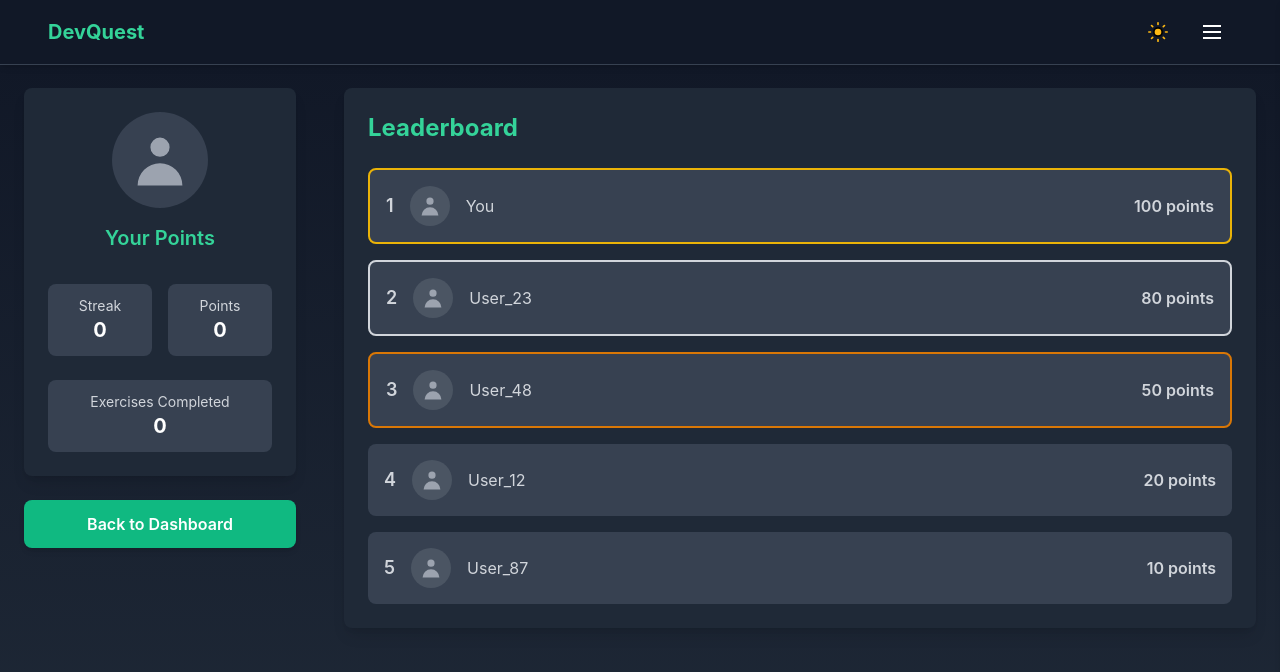
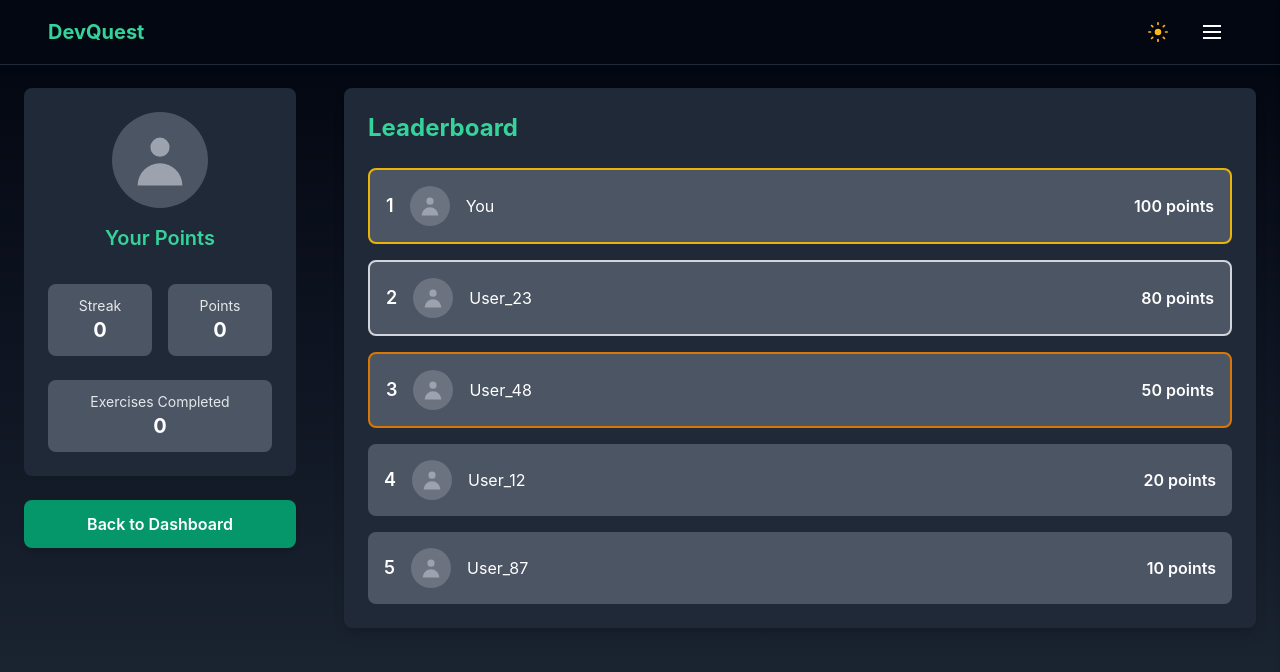
Before and after one commit to unr-capstone-group35/frontend, a Nuxt app: page /leaderboard in a window 1280 px wide. Shown: the top 672 px of the page. Built offline with nearby package versions, Linux system fonts and the light colour scheme.

Commit message:
changed ui color scheme

```diff
--- a/assets/css/tailwind.css
+++ b/assets/css/tailwind.css
@@ -22,7 +22,7 @@
 
   /* Page background gradient */
   .bg-page-gradient {
-    @apply bg-gradient-to-b from-white dark:from-gray-900 to-green-50 dark:to-gray-800;
+    @apply bg-gradient-to-b from-slate-100 dark:from-gray-950 to-green-50 dark:to-gray-800;
   }
 
   /* use this for most pages*/
@@ -48,24 +48,24 @@
   }
 
   .bg-primary {
-    @apply bg-emerald-600 dark:bg-emerald-500; /* For primary buttons and interactive elements */
+    @apply bg-emerald-500 dark:bg-emerald-600; /* For primary buttons and interactive elements */
   }
 
   .border-primary {
-    @apply border-emerald-600 dark:border-emerald-500; /* For borders that use the primary brand color */
+    @apply border-emerald-500 dark:border-emerald-500; /* For borders that use the primary brand color */
   }
 
   .hover-primary {
-    @apply hover:bg-emerald-700 dark:hover:bg-emerald-600; /* Hover state for primary buttons */
+    @apply hover:bg-emerald-700 dark:hover:bg-emerald-800; /* Hover state for primary buttons */
   }
 
   .accent-gradient {
-    @apply bg-gradient-to-br from-green-200 to-green-100 dark:from-green-800 dark:to-green-900;
+    @apply bg-gradient-to-br from-emerald-400 to-emerald-700 dark:from-emerald-800 dark:to-emerald-600;
   }
 
 
   .card {
-    @apply rounded-lg bg-white p-6 shadow-lg dark:bg-gray-800;
+    @apply rounded-xl bg-gradient-to-b from-slate-50 dark:from-gray-700 to-slate-300 dark:to-gray-800;
   }
 
   .background-card {
--- a/components/Header.vue
+++ b/components/Header.vue
@@ -22,7 +22,7 @@ const toggleMenu = () => {
 
 <template>
   <div>
-    <header class="w-full border-b border-gray-200 bg-white dark:border-gray-700 dark:bg-gray-900">
+    <header class="w-full border-b border-gray-200 bg-white dark:border-gray-800 dark:bg-gray-950">
       <nav class="flex items-center justify-between px-12 py-3">
         <NuxtLink to="/" class="flex items-center gap-2">
           <span class="text-xl font-bold text-emerald-600 dark:text-emerald-400">DevQuest</span>
--- a/pages/index.vue
+++ b/pages/index.vue
@@ -60,7 +60,9 @@ const gameFeatures = ref([
               <div class="card relative p-8">
                 <div class="space-y-4">
                   <div class="flex items-center gap-4">
-                    <div class="flex h-16 w-16 items-center justify-center rounded-lg bg-green-100 dark:bg-green-900">
+                    <div
+                      class="flex h-16 w-16 items-center justify-center rounded-lg bg-emerald-400 dark:bg-emerald-800"
+                    >
                       <span class="text-3xl">💻</span>
                     </div>
                     <div class="flex-1">
@@ -114,7 +116,7 @@ const gameFeatures = ref([
       class="flex h-screen items-center bg-gradient-to-b from-indigo-50 to-purple-50 dark:from-indigo-950 dark:to-purple-950"
     >
       <div class="container mx-auto px-4">
-        <div class="mx-auto flex max-w-6xl flex-col items-center justify-between gap-12 lg:flex-row">
+        <div class="mx-auto flex max-w-6xl flex-col items-center justify-between gap-20 lg:flex-row">
           <div class="order-2 text-center lg:order-2 lg:w-1/2 lg:text-left">
             <h2 class="mb-6 text-4xl font-bold text-gray-900 dark:text-white lg:text-5xl">What You'll Learn</h2>
             <p class="mb-8 text-lg text-gray-600 dark:text-gray-300">
--- a/pages/leaderboard.vue
+++ b/pages/leaderboard.vue
@@ -12,11 +12,11 @@ const leaderboardUsers = [
 <template>
   <div class="page-container flex">
     <div class="flex w-80 flex-col p-6">
-      <div class="card">
+      <div class="rounded-lg bg-white p-6 dark:bg-gray-800">
         <!-- Current user(left card) -->
         <div class="mb-8 flex flex-col items-center space-y-4">
           <div
-            class="flex h-24 w-24 items-center justify-center overflow-hidden rounded-full bg-gray-200 dark:bg-gray-700"
+            class="flex h-24 w-24 items-center justify-center overflow-hidden rounded-full bg-gray-200 dark:bg-gray-600"
           >
             <svg class="h-16 w-16 text-gray-400" fill="currentColor" viewBox="0 0 20 20">
               <path fill-rule="evenodd" d="M10 9a3 3 0 100-6 3 3 0 000 6zm-7 9a7 7 0 1114 0H3z" clip-rule="evenodd" />
@@ -27,18 +27,18 @@ const leaderboardUsers = [
 
         <!-- Stats Grid -->
         <div class="mb-6 grid grid-cols-2 gap-4">
-          <div class="flex flex-col items-center rounded-lg bg-gray-100 p-3 dark:bg-gray-700">
-            <div class="text-sm text-gray-800 dark:text-gray-300">Streak</div>
+          <div class="flex flex-col items-center rounded-lg bg-gray-100 p-3 dark:bg-gray-600">
+            <div class="text-sm text-gray-800 dark:text-gray-200">Streak</div>
             <div class="text-xl font-bold text-black dark:text-white">0</div>
           </div>
-          <div class="flex flex-col items-center rounded-lg bg-gray-100 p-3 dark:bg-gray-700">
-            <div class="text-sm text-gray-800 dark:text-gray-300">Points</div>
+          <div class="flex flex-col items-center rounded-lg bg-gray-100 p-3 dark:bg-gray-600">
+            <div class="text-sm text-gray-800 dark:text-gray-200">Points</div>
             <div class="text-xl font-bold text-black dark:text-white">0</div>
           </div>
         </div>
 
-        <div class="flex flex-col items-center rounded-lg bg-gray-100 p-3 dark:bg-gray-700">
-          <div class="text-sm text-gray-800 dark:text-gray-300">Exercises Completed</div>
+        <div class="flex flex-col items-center rounded-lg bg-gray-100 p-3 dark:bg-gray-600">
+          <div class="text-sm text-gray-800 dark:text-gray-200">Exercises Completed</div>
           <div class="text-xl font-bold text-black dark:text-white">0</div>
         </div>
       </div>
@@ -62,7 +62,7 @@ const leaderboardUsers = [
             v-for="(user, index) in leaderboardUsers"
             :key="index"
             :class="[
-              'flex items-center justify-between rounded-lg bg-gray-50 p-4 dark:bg-gray-700',
+              'flex items-center justify-between rounded-lg bg-gray-100 p-4 dark:bg-gray-600',
               {
                 'border-2 border-yellow-500': index === 0,
                 'border-2 border-gray-300': index === 1,
@@ -71,8 +71,8 @@ const leaderboardUsers = [
             ]"
           >
             <div class="flex items-center space-x-4">
-              <span class="text-lg font-semibold text-gray-700 dark:text-gray-300">{{ index + 1 }}</span>
-              <div class="flex h-10 w-10 items-center justify-center rounded-full bg-gray-200 dark:bg-gray-600">
+              <span class="text-lg font-semibold text-gray-700 dark:text-white">{{ index + 1 }}</span>
+              <div class="flex h-10 w-10 items-center justify-center rounded-full bg-gray-200 dark:bg-gray-500">
                 <svg class="h-6 w-6 text-gray-400" fill="currentColor" viewBox="0 0 20 20">
                   <path
                     fill-rule="evenodd"
@@ -81,9 +81,9 @@ const leaderboardUsers = [
                   />
                 </svg>
               </div>
-              <span class="text-gray-800 dark:text-gray-300">{{ user.name }}</span>
+              <span class="text-gray-800 dark:text-white">{{ user.name }}</span>
             </div>
-            <span class="font-semibold text-gray-700 dark:text-gray-300">{{ user.points }} points</span>
+            <span class="font-semibold text-gray-700 dark:text-white">{{ user.points }} points</span>
           </div>
         </div>
       </div>
--- a/pages/learn.vue
+++ b/pages/learn.vue
@@ -26,7 +26,7 @@ watch(() => route.query, updateCurrentExercise, { immediate: true })
 
 <template>
   <div class="min-h-page flex flex-col">
-    <div class="flex flex-1 bg-gray-100 dark:bg-gray-900">
+    <div class="flex flex-1">
       <!-- Left Sidebar Container -->
       <div class="h-page relative flex transition-all duration-300" :class="getSidebarContainerClasses()">
         <!-- Sidebar Content -->
@@ -76,7 +76,9 @@ watch(() => route.query, updateCurrentExercise, { immediate: true })
       </div>
 
       <!-- Main Content -->
-      <main class="flex-1 overflow-y-auto p-8 transition-all duration-300">
+      <main
+        class="flex-1 overflow-y-auto bg-gradient-to-b from-slate-100 to-slate-200 p-8 transition-all duration-300 dark:from-gray-950 dark:to-gray-900"
+      >
         <div v-if="courseStore.loading" class="text-center">
           <span class="text-gray-500">Loading content...</span>
         </div>
@@ -85,7 +87,7 @@ watch(() => route.query, updateCurrentExercise, { immediate: true })
           <span class="text-red-500">{{ courseStore.error }}</span>
         </div>
 
-        <div v-else-if="courseStore.currentLesson" class="card p-10">
+        <div v-else-if="courseStore.currentLesson" class="rounded-lg bg-white p-10 dark:bg-gray-800">
           <div class="mb-8">
             <h2 class="mb-4 text-3xl font-semibold text-gray-800 dark:text-white">
               {{ courseStore.currentLesson.title }}
--- a/pages/signin.vue
+++ b/pages/signin.vue
@@ -20,7 +20,7 @@ async function handleSignIn() {
 <template>
   <div class="page-container flex flex-col">
     <div class="flex w-full flex-1 items-center justify-center">
-      <div class="card w-full max-w-md">
+      <div class="card w-full max-w-md p-6">
         <h2 class="mb-6 text-2xl font-bold text-gray-800 dark:text-white">Sign In</h2>
 
         <!-- Show error message if exists -->
--- a/pages/signup.vue
+++ b/pages/signup.vue
@@ -67,7 +67,7 @@ async function handleSignUp() {
 <template>
   <div class="page-container flex flex-col">
     <div class="flex w-full flex-1 items-center justify-center">
-      <div class="card w-full max-w-md">
+      <div class="card w-full max-w-md p-6">
         <h2 class="mb-6 text-2xl font-bold text-gray-800 dark:text-white">Sign Up</h2>
 
         <!-- Show API error message if exists -->
```
Also changed, not shown: pages/dashboard.vue (+6 -6 lines).
